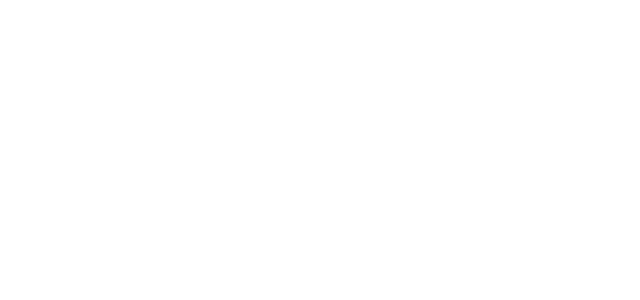
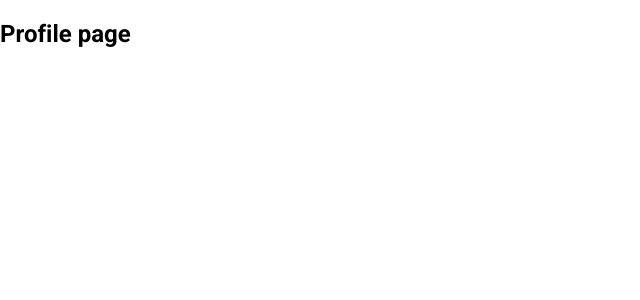
Before and after one commit to triduc98/tiktok-ui2, a React (Create React App) app: page /profile in a window 1280 px wide. Before the commit this address had no page. Shown: the top 300 px of the page, without its empty margins (0-640 px from the left). Built offline with nearby package versions, Linux system fonts and the light colour scheme.

Commit message:
94.3 dua cau hinh router ra ngoai

```diff
--- a/src/App.js
+++ b/src/App.js
@@ -1,14 +1,15 @@
 import { BrowserRouter as Router, Routes, Route } from 'react-router-dom';
-import Home from '~/pages/Home';
-import Following from '~/pages/Following';
+import { publicRoutes } from '~/routes';
 
 function App() {
   return (
     <Router>
       <div className="App">
         <Routes>
-          <Route path="/" element={<Home />} />
-          <Route path="/following" element={<Following />} />
+          {publicRoutes.map((route, index) => {
+            const Page = route.component;
+            return <Route key={index} path={route.path} element={<Page />} />;
+          })}
         </Routes>
       </div>
     </Router>
--- a/src/index.js
+++ b/src/index.js
@@ -7,11 +7,11 @@ import GlobalStyles from '~/components/GlobalStyles';
 const root = ReactDOM.createRoot(document.getElementById('root'));
 // console.log(root);
 root.render(
-  <React.StrictMode>
-    <GlobalStyles>
-      <App />
-    </GlobalStyles>
-  </React.StrictMode>,
+  // <React.StrictMode>
+  <GlobalStyles>
+    <App />
+  </GlobalStyles>,
+  // </React.StrictMode>,
 );
 
 // If you want to start measuring performance in your app, pass a function
--- /dev/null
+++ b/src/pages/Profile/index.js
@@ -0,0 +1,5 @@
+function Profile() {
+  return <h2>Profile page</h2>;
+}
+
+export default Profile;
--- /dev/null
+++ b/src/routes/index.js
@@ -0,0 +1,14 @@
+import Home from '~/pages/Home';
+import Following from '~/pages/Following';
+import Profile from '~/pages/Profile';
+
+// Public routes
+const publicRoutes = [
+  { path: '/', component: Home },
+  { path: '/following', component: Following },
+  { path: '/profile', component: Profile },
+];
+
+const privateRoutes = [];
+
+export { publicRoutes, privateRoutes };
```
